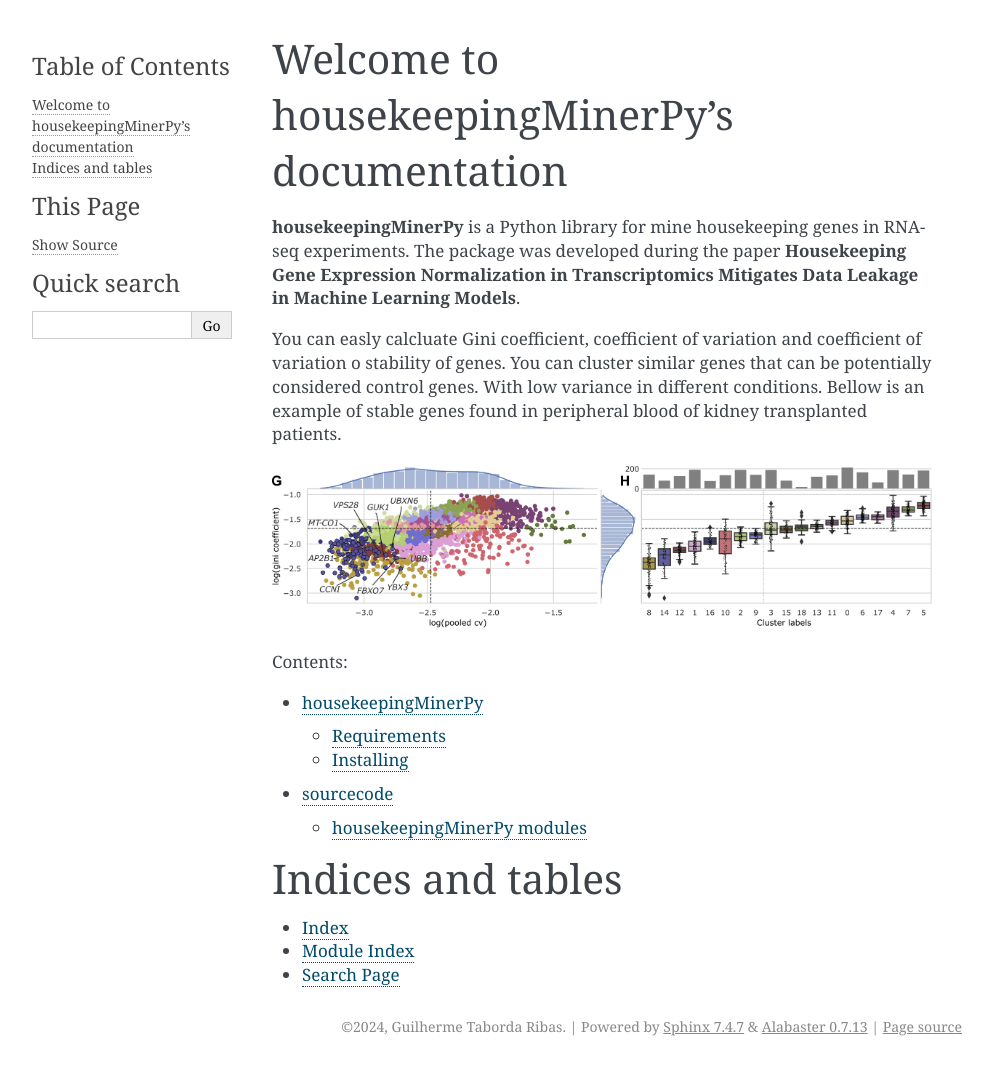
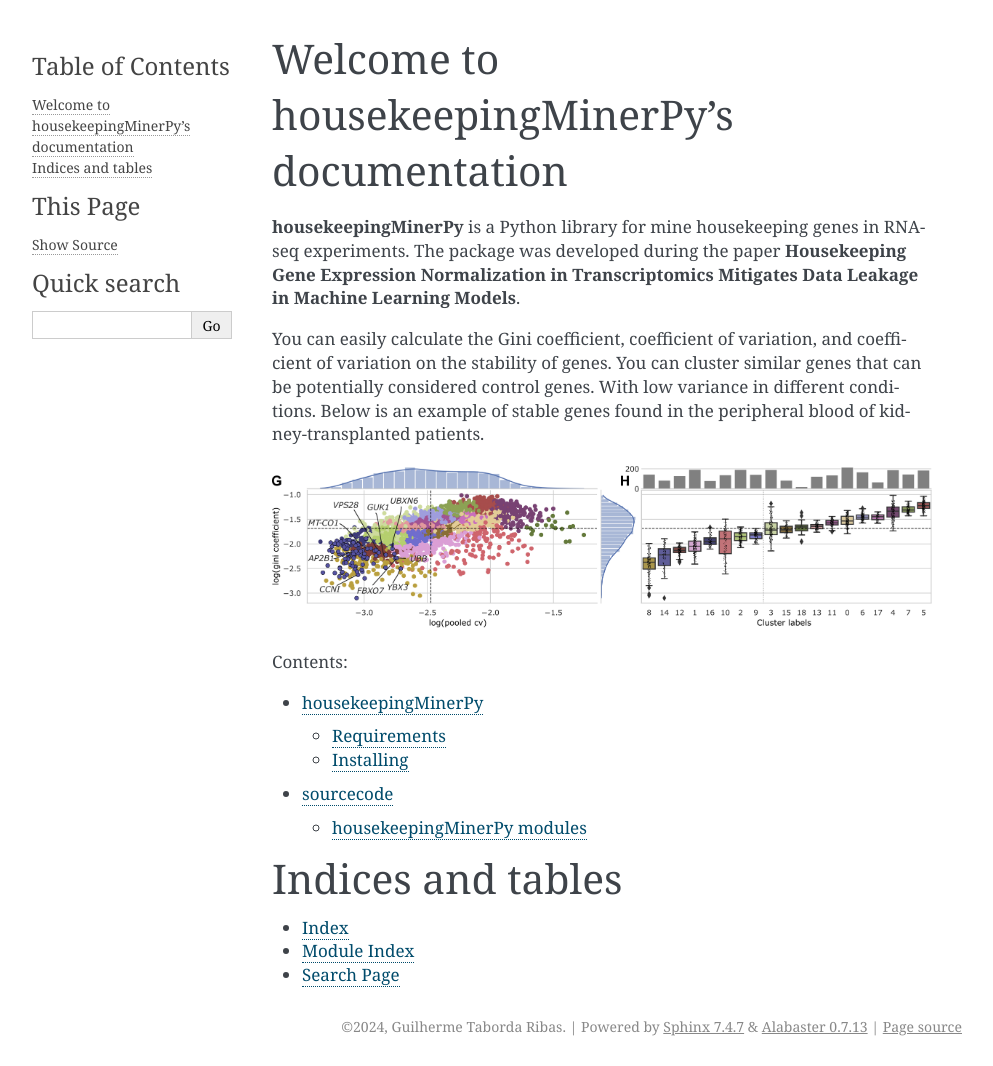
Before and after one commit to guilhermetabordaribas/housekeepingMinerPy, a Sphinx documentation site: the page built from docs/source/index.rst, in a window 1280 px wide. Shown: the whole page, without its empty margins (148-1141 px from the left). Built offline with Sphinx 7.4.7, drawn with Linux system fonts in a browser that asks for light colours.

Commit message:
documentation update

```diff
--- a/docs/source/index.rst
+++ b/docs/source/index.rst
@@ -10,7 +10,7 @@ Welcome to housekeepingMinerPy's documentation
 **housekeepingMinerPy** is a Python library for mine housekeeping genes in RNA-seq experiments.
 The package was developed during the paper **Housekeeping Gene Expression Normalization in Transcriptomics Mitigates Data Leakage in Machine Learning Models**.
 
-You can easly calcluate Gini coefficient, coefficient of variation and coefficient of variation o stability of genes. You can cluster similar genes that can be potentially considered control genes. With low variance in different conditions. Bellow is an example of stable genes found in peripheral blood of kidney transplanted patients.
+You can easily calculate the Gini coefficient, coefficient of variation, and coefficient of variation on the stability of genes. You can cluster similar genes that can be potentially considered control genes. With low variance in different conditions. Below is an example of stable genes found in the peripheral blood of kidney-transplanted patients.
 
 .. image:: ex1.png
   :width: 100%
```
